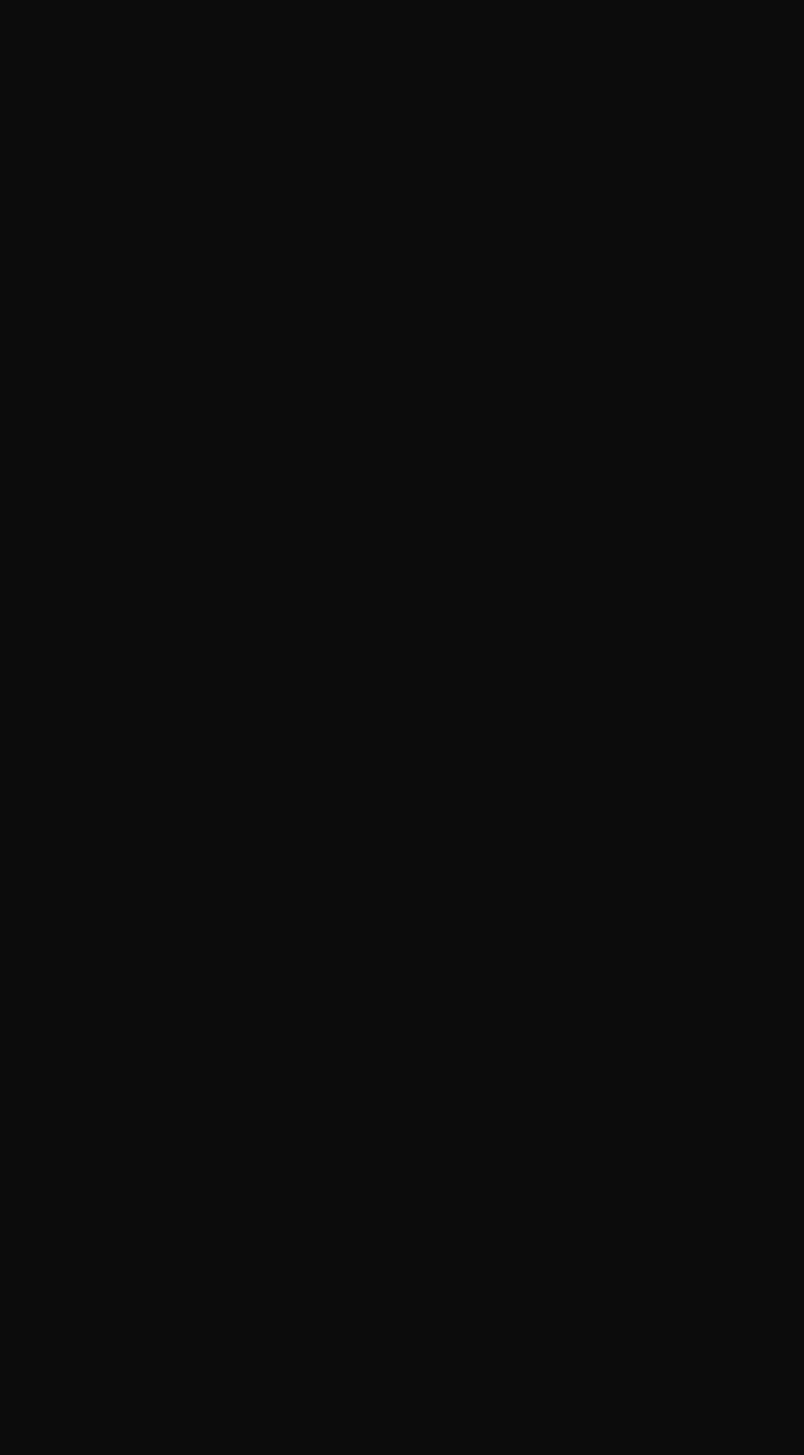
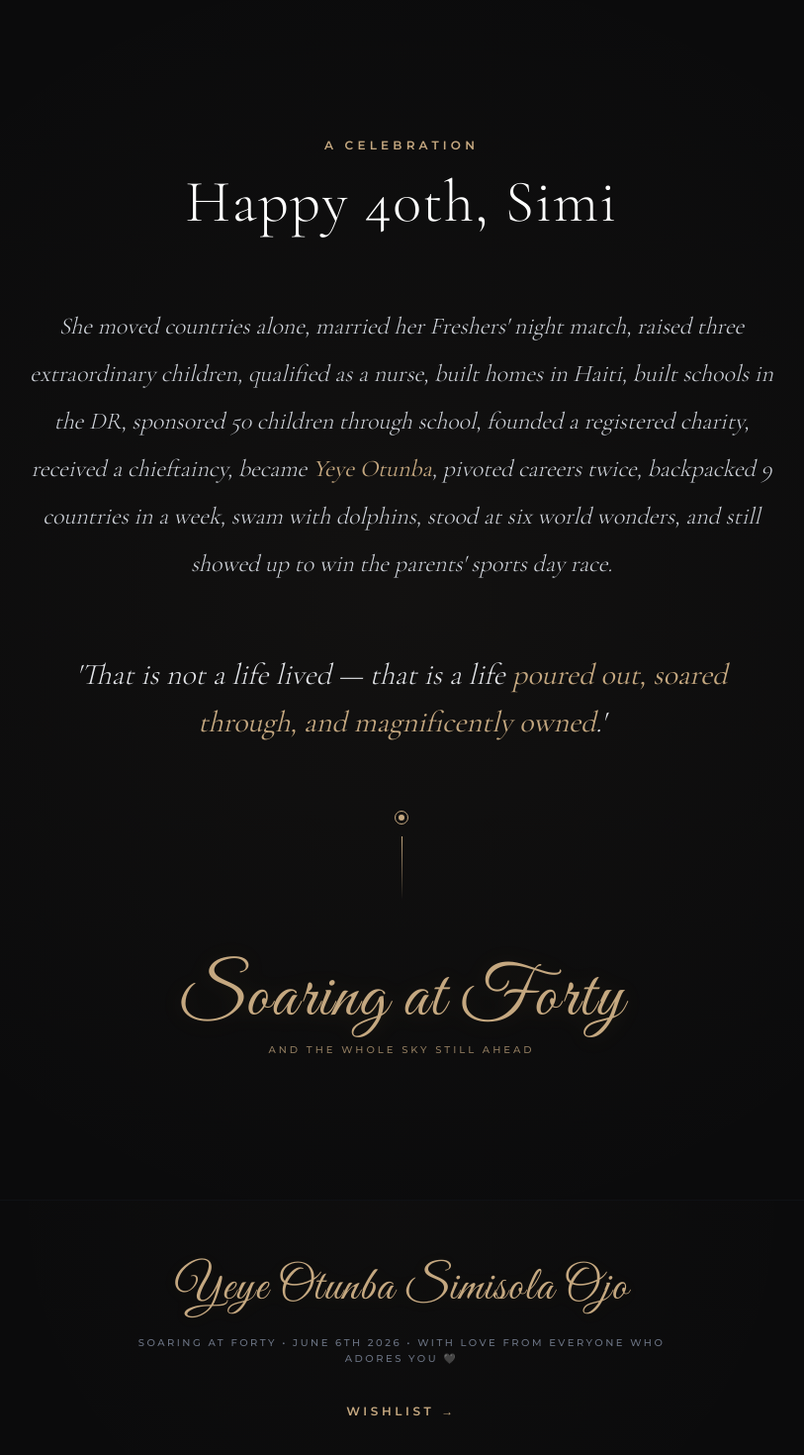
Before and after one commit to DevBigEazi/Yeye-Otunba-Simisola-Ojo-birthday-at-40, a Next.js app: page / in a window 1280 px wide. Shown: the part 9465-10935 px from the top of the page at 99% size, without its empty margins (234-1047 px from the left). Before the commit the page ends 9459 px from the top, so only its background shows below. Built offline with nearby package versions, Linux system fonts and the light colour scheme.

Commit message:
feat: implement Celebration Quote & Footer sections

```diff
--- /dev/null
+++ b/app/components/ClosingTribute.tsx
@@ -0,0 +1,103 @@
+"use client";
+
+import { motion, Variants } from "framer-motion";
+
+const containerVariants: Variants = {
+  hidden: { opacity: 0 },
+  visible: {
+    opacity: 1,
+    transition: {
+      staggerChildren: 0.25,
+      delayChildren: 0.1,
+    },
+  },
+};
+
+const itemVariants: Variants = {
+  hidden: { opacity: 0, y: 30 },
+  visible: {
+    opacity: 1,
+    y: 0,
+    transition: {
+      duration: 1,
+      ease: [0.16, 1, 0.3, 1], // easeOutExpo
+    },
+  },
+};
+
+export default function ClosingTribute() {
+  return (
+    <section className="relative bg-dark-900 text-gray-200 px-6 py-24 md:py-36 overflow-hidden border-t border-gray-800/10 select-none">
+      {/* Soft Ambient Radial Gold Glow */}
+      <div className="absolute inset-0 bg-[radial-gradient(circle_at_50%_50%,rgba(197,168,128,0.04)_0%,transparent_75%)] pointer-events-none z-0" />
+
+      <motion.div
+        variants={containerVariants}
+        initial="hidden"
+        whileInView="visible"
+        viewport={{ once: true, margin: "-100px" }}
+        className="w-full max-w-4xl mx-auto flex flex-col items-center justify-center z-10 relative text-center space-y-12 md:space-y-16"
+      >
+        {/* Header */}
+        <motion.div variants={itemVariants} className="flex flex-col items-center">
+          <span className="text-[10px] md:text-xs uppercase tracking-[0.35em] text-gold-400 font-semibold font-sans mb-3">
+            A Celebration
+          </span>
+          <h2 className="font-serif text-4xl md:text-6xl text-white font-light tracking-wide leading-tight">
+            Happy 40th, Simi
+          </h2>
+        </motion.div>
+
+        {/* Narrative Summary Paragraph */}
+        <motion.p
+          variants={itemVariants}
+          className="font-serif italic text-lg sm:text-xl md:text-2xl text-gray-300 font-light leading-relaxed sm:leading-loose md:leading-loose max-w-3xl mx-auto"
+        >
+          She moved countries alone, married her Freshers&apos; night match, raised three
+          extraordinary children, qualified as a nurse, built homes in Haiti, built
+          schools in the DR, sponsored 50 children through school, founded a registered
+          charity, received a chieftaincy, became{" "}
+          <span className="text-gold-400 font-normal italic relative group cursor-default">
+            Yeye Otunba
+            <span className="absolute left-0 bottom-0 w-full h-px bg-gold-400/30 scale-x-0 group-hover:scale-x-100 transition-transform duration-500 origin-left" />
+          </span>
+          , pivoted careers twice, backpacked 9 countries in a week, swam with dolphins,
+          stood at six world wonders, and still showed up to win the parents&apos; sports day race.
+        </motion.p>
+
+        {/* Closing Quotation */}
+        <motion.p
+          variants={itemVariants}
+          className="font-serif italic text-xl sm:text-2xl md:text-3xl text-gray-200 font-light max-w-2xl mx-auto leading-relaxed sm:leading-relaxed"
+        >
+          &apos;That is not a life lived — that is a life{" "}
+          <span className="text-gold-400 font-normal italic relative group cursor-default">
+            poured out, soared through, and magnificently owned
+            <span className="absolute left-0 bottom-0 w-full h-px bg-gold-400/30 scale-x-0 group-hover:scale-x-100 transition-transform duration-500 origin-left" />
+          </span>
+          .&apos;
+        </motion.p>
+
+        {/* Timeline Divider Node & Connector */}
+        <motion.div variants={itemVariants} className="flex flex-col items-center">
+          {/* Custom Timeline Dot */}
+          <div className="w-3.5 h-3.5 rounded-full border border-gold-400 flex items-center justify-center">
+            <div className="w-1.5 h-1.5 bg-gold-400 rounded-full" />
+          </div>
+          {/* Connector Line */}
+          <div className="w-px h-16 bg-linear-to-b from-gold-400 to-transparent mt-3" />
+        </motion.div>
+
+        {/* Closing Signature Area */}
+        <motion.div variants={itemVariants} className="flex flex-col items-center space-y-2 select-none">
+          <h3 className="font-script text-5xl sm:text-6xl md:text-7xl text-gold-400 font-normal tracking-wide drop-shadow-[0_2px_10px_rgba(212,175,55,0.1)]">
+            Soaring at Forty
+          </h3>
+          <span className="text-[9px] sm:text-[10px] uppercase tracking-[0.3em] text-gold-400/70 font-medium font-sans">
+            And the whole sky still ahead
+          </span>
+        </motion.div>
+      </motion.div>
+    </section>
+  );
+}
--- /dev/null
+++ b/app/components/Footer.tsx
@@ -0,0 +1,54 @@
+"use client";
+
+import { motion } from "framer-motion";
+
+interface FooterProps {
+  scrollToSection: (id: string) => void;
+}
+
+export default function Footer({ scrollToSection }: FooterProps) {
+  return (
+    <footer className="relative bg-dark-900 text-gray-400 py-16 px-6 border-t border-gray-800/20 select-none">
+      {/* Background Radial Glow */}
+      <div className="absolute inset-0 bg-[radial-gradient(circle_at_50%_0%,rgba(197,168,128,0.02)_0%,transparent_60%)] pointer-events-none" />
+
+      <div className="max-w-7xl mx-auto flex flex-col items-center justify-center text-center space-y-6 relative z-10">
+
+        {/* Name in script font */}
+        <motion.h4
+          initial={{ opacity: 0, y: 15 }}
+          whileInView={{ opacity: 1, y: 0 }}
+          viewport={{ once: true }}
+          transition={{ duration: 0.8 }}
+          className="font-script text-3xl sm:text-4xl md:text-5xl text-gold-400 font-normal tracking-wide drop-shadow-[0_2px_8px_rgba(212,175,55,0.05)]"
+        >
+          Yeye Otunba Simisola Ojo
+        </motion.h4>
+
+        {/* Dedication Text */}
+        <motion.p
+          initial={{ opacity: 0, y: 15 }}
+          whileInView={{ opacity: 1, y: 0 }}
+          viewport={{ once: true }}
+          transition={{ duration: 0.8, delay: 0.1 }}
+          className="font-sans text-[8px] sm:text-[10px] uppercase tracking-[0.25em] text-gray-500 font-medium leading-relaxed max-w-xl"
+        >
+          Soaring at Forty &bull; June 6th 2026 &bull; With Love from Everyone Who Adores You 🖤
+        </motion.p>
+
+        {/* Wishlist Link */}
+        <motion.button
+          initial={{ opacity: 0, y: 15 }}
+          whileInView={{ opacity: 1, y: 0 }}
+          viewport={{ once: true }}
+          transition={{ duration: 0.8, delay: 0.2 }}
+          onClick={() => scrollToSection("wishlist")}
+          className="font-sans text-[10px] sm:text-xs font-semibold tracking-[0.3em] uppercase text-gold-400 hover:text-gold-200 transition-colors duration-300 flex items-center gap-2 cursor-pointer mt-2 group relative py-1 after:content-[''] after:absolute after:bottom-0 after:left-0 after:w-full after:h-px after:bg-gold-400 after:scale-x-0 hover:after:scale-x-100 after:origin-right hover:after:origin-left after:transition-transform after:duration-300"
+        >
+          Wishlist &rarr;
+        </motion.button>
+
+      </div>
+    </footer>
+  );
+}
--- a/app/page.tsx
+++ b/app/page.tsx
@@ -7,6 +7,8 @@ import Hero from "./components/Hero";
 import CountdownQuote from "./components/CountdownQuote";
 import Achievements from "./components/Achievements";
 import Journey from "./components/Journey";
+import ClosingTribute from "./components/ClosingTribute";
+import Footer from "./components/Footer";
 
 export default function Home() {
   const [scrolled, setScrolled] = useState(false);
@@ -55,9 +57,15 @@ export default function Home() {
       <div id="messages" className="min-h-screen flex items-center justify-center bg-dark-800">
         <span className="text-gray-600 font-serif">Messages Section Placeholder</span>
       </div>
+
       <div id="wishlist" className="min-h-screen flex items-center justify-center bg-dark-900">
         <span className="text-gray-600 font-serif">Wishlist Section Placeholder</span>
       </div>
+
+      {/* Celebration Quote & Closing Section */}
+      <ClosingTribute />
+      {/* Footer Section */}
+      <Footer scrollToSection={scrollToSection} />
     </div>
   );
 }
```
